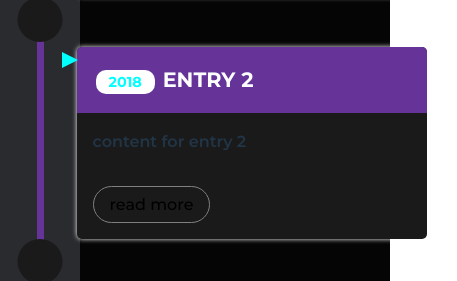
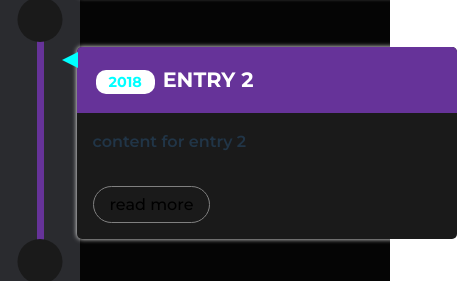
Before and after one commit to Christian-QA/Christian-QA.github.io, a React (Vite) app: page / in a window 390 px wide. Shown: the part 1631-1912 px from the top of the page, 457 px wide, since content can reach past the window. Built offline with nearby package versions, Linux system fonts and the light colour scheme.

Commit message:
Made timeline fully responsive

```diff
--- a/src/App.css
+++ b/src/App.css
@@ -275,43 +275,6 @@ section > * {
     border-radius: 50%;
 }
 
-@media (max-width: 1050px) {
-    .experience-section {
-        align-items: flex-start;
-        width: 80px;
-    }
-
-    #timeline ul li .box {
-        width: 450px;
-    }
-
-    #timeline ul {
-        padding: 50px 0 0 0;
-    }
-
-    #timeline ul li:nth-child(even) .box:before {
-        left: -15px;
-        border-width: 8px 0 8px 16px;
-        border-color: transparent aqua;
-    }
-
-    #timeline ul li:nth-child(odd) .box {
-        left: 40px;
-    }
-
-    #timeline ul li:nth-child(even) .box {
-        left: 40px;
-    }
-}
-
-@media (max-width: 768px) {
-    #timeline ul li .box {
-        width: 350px;
-    }
-
-}
-
-
 #timeline .experience-item {
     display: flex;
     align-items: center;
@@ -340,3 +303,39 @@ section > * {
     border-width: 8px 0 8px 16px;
     border-color: transparent aqua;
 }
+
+@media (max-width: 1050px) {
+    #timeline ul li .box {
+        width: 320px;
+    }
+
+    #timeline ul li:nth-child(even) .box {
+        left: -370px
+    }
+}
+
+@media (max-width: 768px) {
+    .experience-section {
+        align-items: flex-start;
+        width: 80px;
+    }
+
+    #timeline ul li .box {
+        width: 380px;
+    }
+
+    #timeline ul li:nth-child(even) .box:before {
+        left: -15px;
+        border-width: 8px 16px 8px 0;
+        border-color: transparent aqua;
+    }
+
+    #timeline ul li:nth-child(odd) .box {
+        left: 40px;
+    }
+
+    #timeline ul li:nth-child(even) .box {
+        left: 40px;
+    }
+
+}
```
Also changed, not shown: 1 other file (tests, documents, lock files or other folders).
